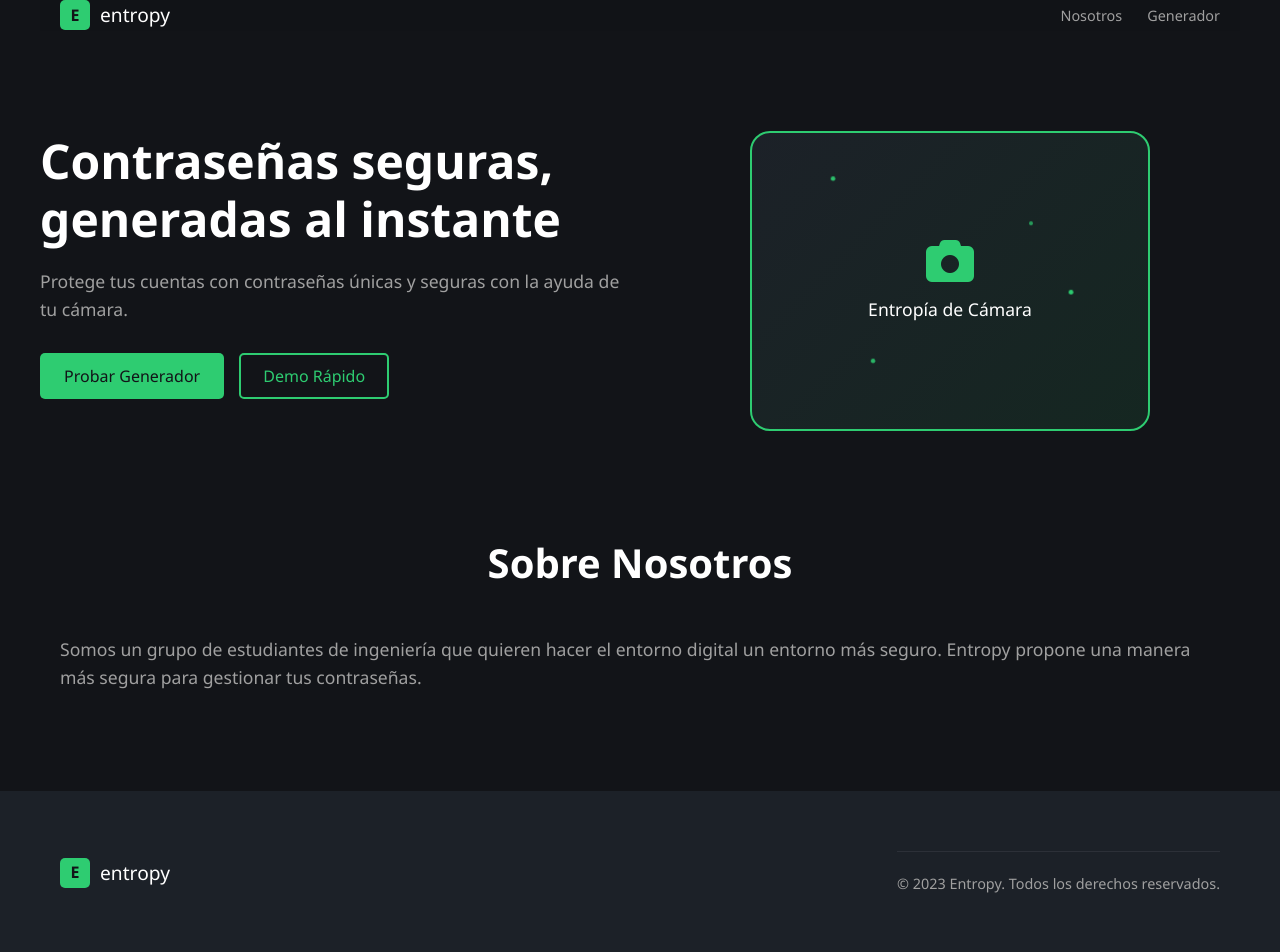
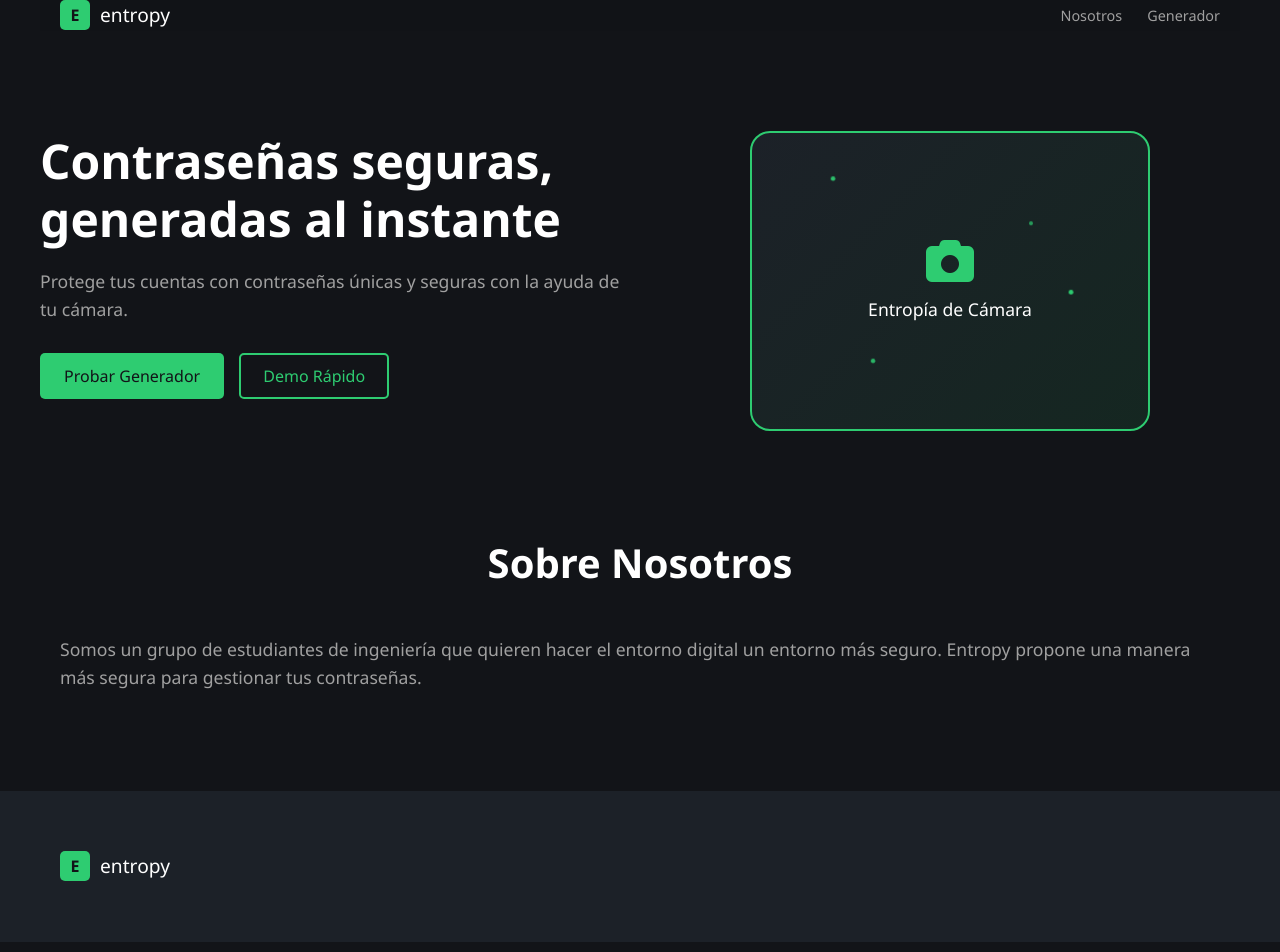
Before and after one commit to santiacevedovalencia-art/entropy-password-generator, a plain HTML site: page public/index.html in a window 1280 px wide. Shown: the top 952 px of the page. Drawn offline with Linux system fonts and the light colour scheme.

Commit message:
Remove  2023 copyright line from homepage

```diff
--- a/public/index.html
+++ b/public/index.html
@@ -75,7 +75,7 @@
                     <div class="logo-text">entropy</div>
                 </div>
                 <div class="footer-bottom">
-                    <p>&copy; 2023 Entropy. Todos los derechos reservados.</p>
+
                 </div>
             </div>
         </div>
```
